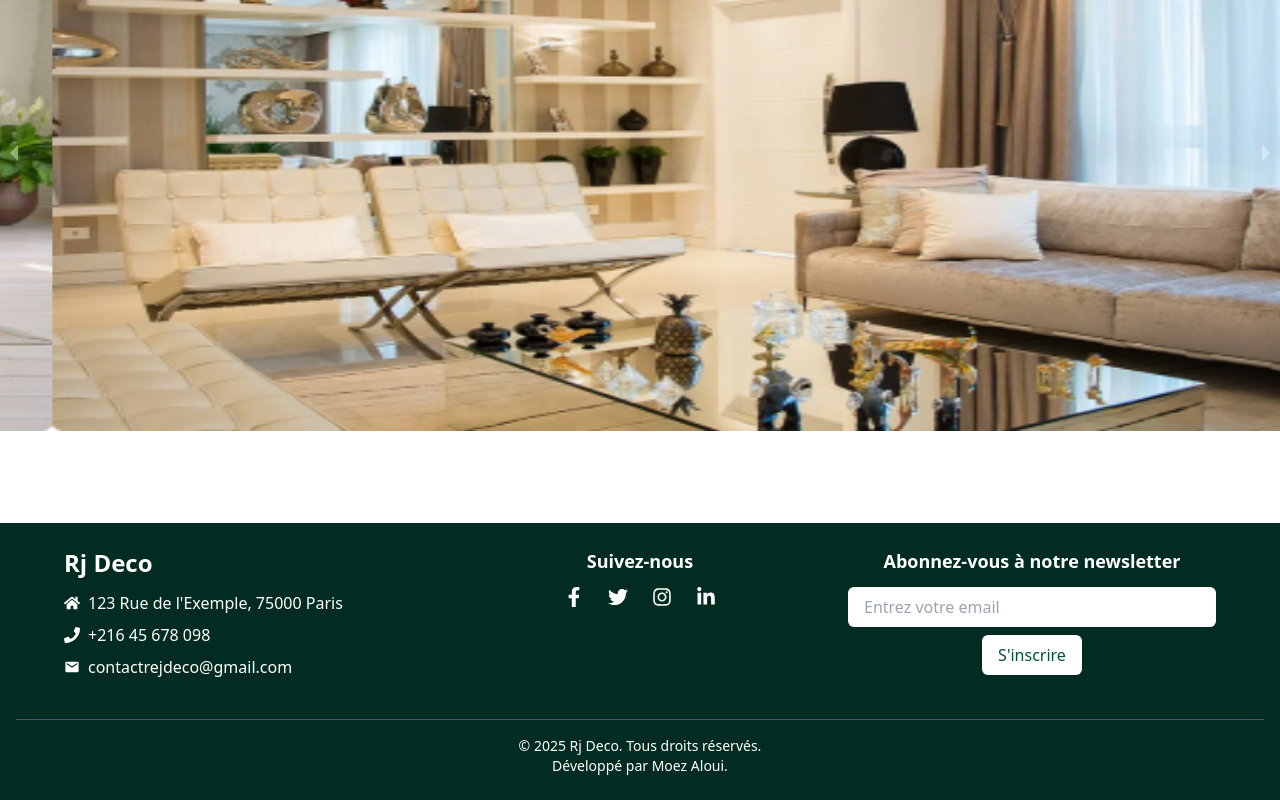
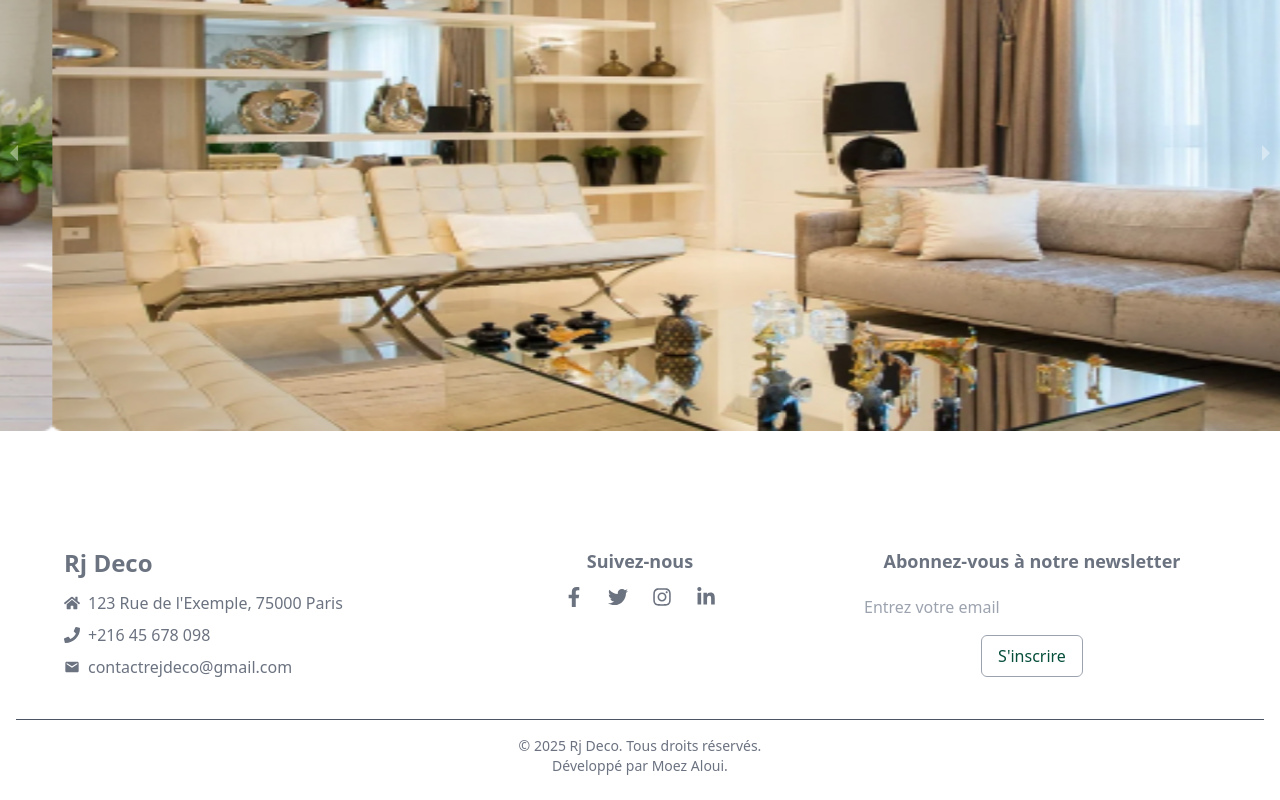
Before and after one commit to Bilel-lefi/e-commerce, a React (Vite) app: page / in a window 1280 px wide. Shown: the part 2777-3577 px from the top of the page. Built offline with nearby package versions, Linux system fonts and the light colour scheme.

Commit message:
change color

```diff
--- a/package.json
+++ b/package.json
@@ -12,6 +12,7 @@
   "dependencies": {
     "@tailwindcss/vite": "^4.0.6",
     "bootstrap": "^5.3.3",
+    "motion": "^12.4.2",
     "react": "^19.0.0",
     "react-dom": "^19.0.0",
     "react-icons": "^5.4.0",
--- a/src/components/Footer.jsx
+++ b/src/components/Footer.jsx
@@ -1,5 +1,5 @@
 import React from 'react';
-import {FaHome ,FaPhone, FaFacebookF, FaTwitter, FaInstagram, FaLinkedinIn } from 'react-icons/fa';
+import { FaHome, FaPhone, FaFacebookF, FaTwitter, FaInstagram, FaLinkedinIn } from 'react-icons/fa';
 import { MdEmail } from "react-icons/md";
 
 const socialLinks = [
@@ -11,10 +11,10 @@ const socialLinks = [
 
 function Footer() {
   return (
-    <footer className="bg-emerald-950 text-white py-6 px-4">
+    <footer className="text-gray-500 group hover:bg-emerald-950 bg-white py-6 px-4">
       <div className="max-w-6xl mx-auto grid grid-cols-1 md:grid-cols-3 gap-6">
         {/* Informations de la société */}
-        <div className="mb-4">
+        <div className="mb-4 group-hover:text-white">
           <h2 className="text-2xl font-bold mb-3">Rj Deco</h2>
 
           <p className="flex items-center mb-2">
@@ -32,7 +32,7 @@ function Footer() {
 
 
         {/* Réseaux sociaux */}
-        <div className="flex flex-col items-center mb-4">
+        <div className="flex flex-col items-center mb-4 group-hover:text-white">
           <h3 className="text-lg font-semibold mb-3">Suivez-nous</h3>
           <div className="flex space-x-6">
             {socialLinks.map(({ icon, href, color, label }) => (
@@ -52,13 +52,13 @@ function Footer() {
 
         {/* Newsletter */}
         <div className="flex flex-col items-center">
-          <h3 className="text-lg font-semibold mb-3">Abonnez-vous à notre newsletter</h3>
+          <h3 className="group-hover:text-white text-lg font-semibold mb-3">Abonnez-vous à notre newsletter</h3>
           <input
             type="email"
             placeholder="Entrez votre email"
-            className="px-4 py-2 text-black rounded-md mb-2 w-full"
+            className="px-4 py-2 text-black outline-none rounded-md mb-2 w-full"
           />
-          <button className="bg-white text-emerald-900 px-4 py-2 rounded-md hover:bg-gray-200">S'inscrire</button>
+          <button className="bg-white text-emerald-900 px-4 py-2 border border-gray-400 rounded-md hover:bg-gray-200">S'inscrire</button>
         </div>
       </div>
 
--- a/src/pages/Home.jsx
+++ b/src/pages/Home.jsx
@@ -1,6 +1,6 @@
 import React from 'react';
 import a from '../assets/rj-deco-slider.jpg';
-
+import { motion } from 'framer-motion';
 function Home() {
   return (
     <section
```
Also changed, not shown: 1 other file (tests, documents, lock files or other folders). Lines whose indentation alone changed are shown as unchanged.
